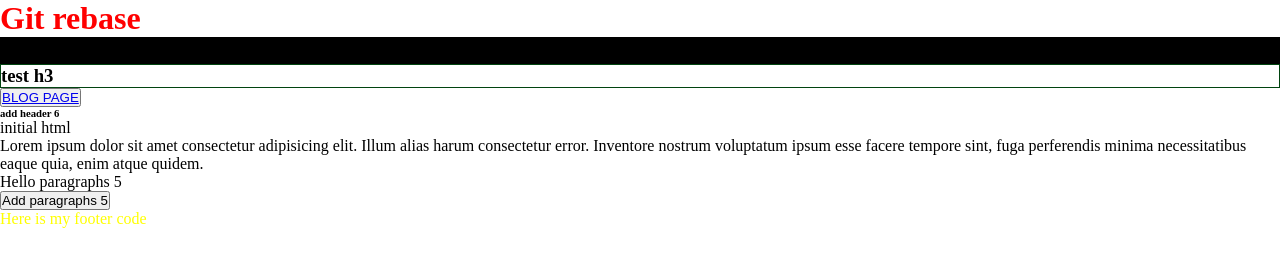
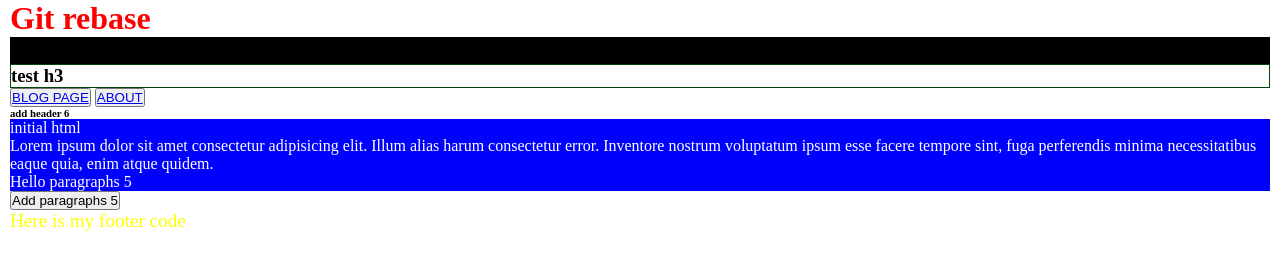
Before and after one commit to TimBIN23/git-rebase, a plain HTML site: page index.html in a window 1280 px wide. Drawn offline with Linux system fonts and the light colour scheme.

Commit message:
bg and link about

```diff
--- a/index.html
+++ b/index.html
@@ -12,9 +12,10 @@
     <h2>Git rebase 2</h2>
     <h3>test h3</h3>
     <button><a href="blog.html"> BLOG PAGE</a></button>
-    <h6>
-        add header 6
-    </h6>
+    <button>
+      <a href="about.html">ABOUT</a>
+    </button>
+    <h6>add header 6</h6>
     <p>initial html</p>
     <p>
       Lorem ipsum dolor sit amet consectetur adipisicing elit. Illum alias harum
--- a/style.css
+++ b/style.css
@@ -1,17 +1,25 @@
-*{
+* {
   margin: 0;
   box-sizing: border-box;
   padding: 0;
 }
-h1{
+body {
+  margin: 0 10px;
+}
+h1 {
   color: red !important;
 }
-h2{
+h2 {
   background: #000;
 }
-h3{
+h3 {
   border: 1px solid #014410;
 }
-footer{
+p {
+  background-color: blue;
+  color: white !important;
+}
+footer {
   color: yellow;
+  font-size: larger;
 }
```
Also changed, not shown: about.html (added, +12 -0 lines). Lines whose indentation alone changed are shown as unchanged.
